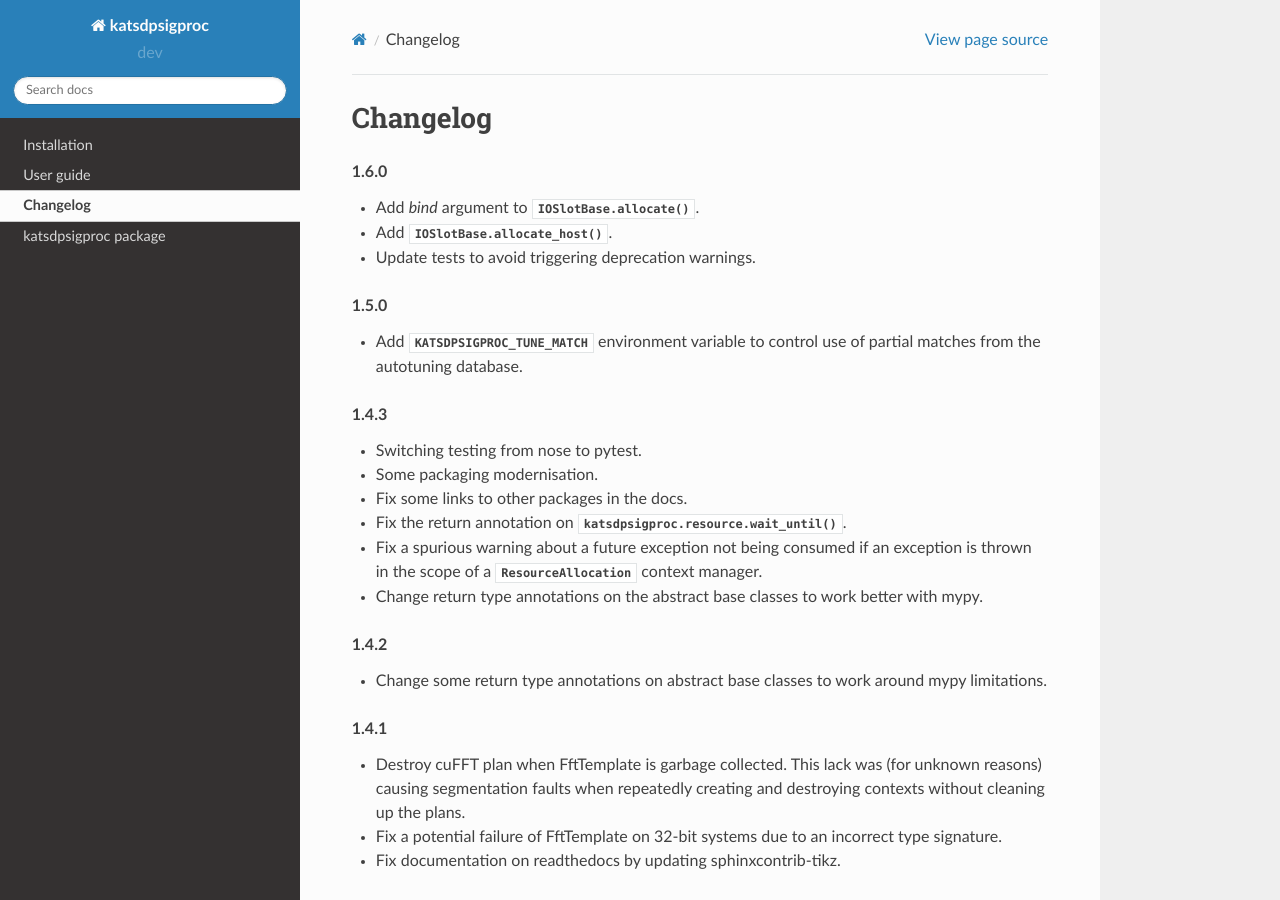
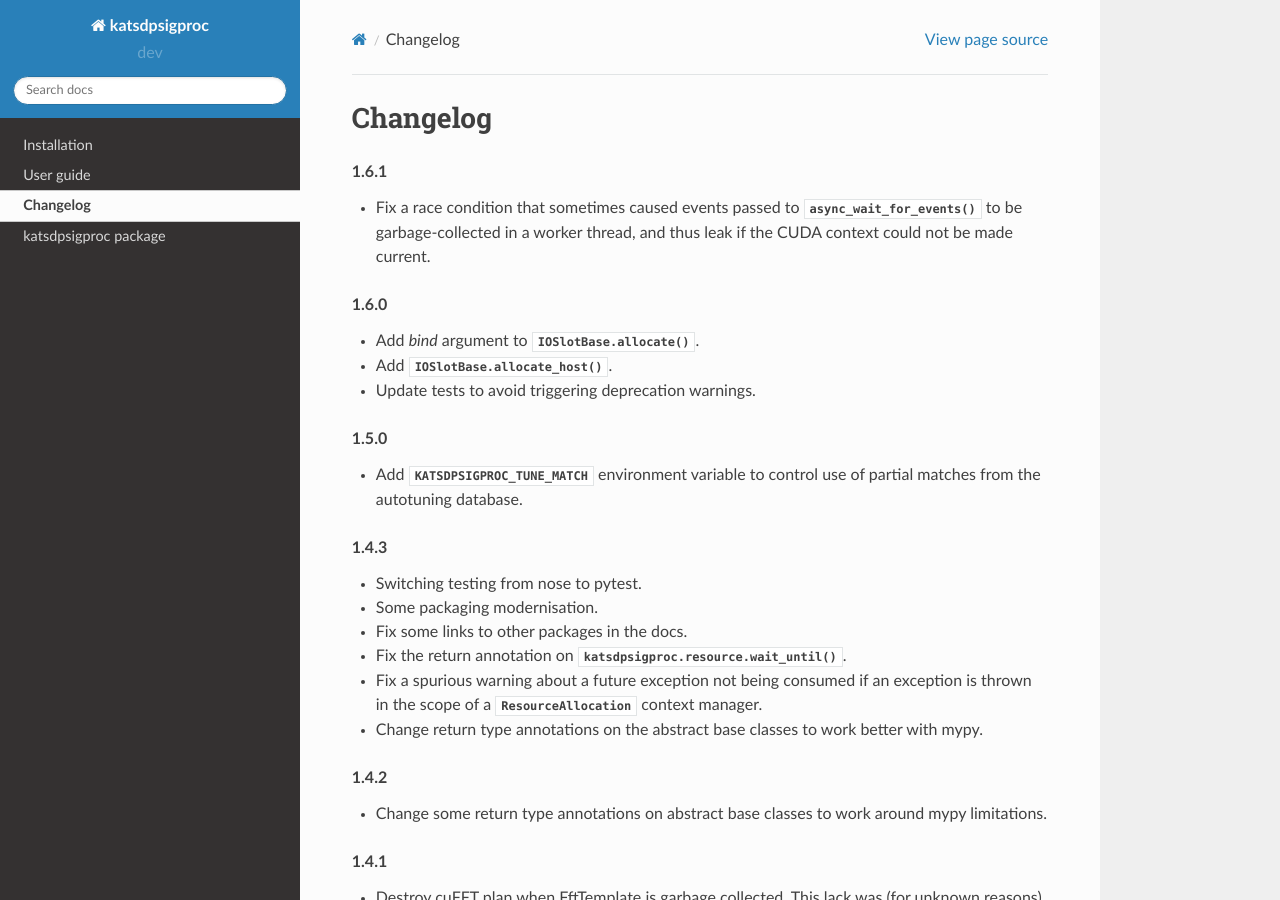
Before and after one commit to ska-sa/katsdpsigproc, a Sphinx documentation site: the page built from doc/changelog.rst, in a window 1280 px wide and 900 px high. Built offline with Sphinx 7.4.7 and the Read the Docs theme 2.0.0, drawn with Linux system fonts in a browser that asks for light colours.

Commit message:
Write changelog for a 1.6.1 release

```diff
--- a/doc/changelog.rst
+++ b/doc/changelog.rst
@@ -1,5 +1,11 @@
 Changelog
 =========
+
+.. rubric:: 1.6.1
+
+- Fix a race condition that sometimes caused events passed to
+  :func:`.async_wait_for_events` to be garbage-collected in a worker thread,
+  and thus leak if the CUDA context could not be made current.
 
 .. rubric:: 1.6.0
 
```
